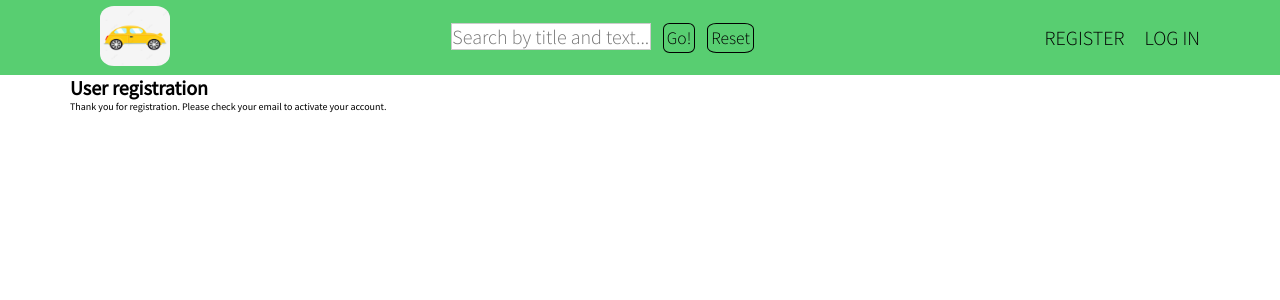
After one commit to wiktorpiela/carsforum, a Django app: page /accounts/registration-done in a window 1280 px wide. The commit adds this page. Shown: the top 300 px of the page. Run offline with Django 4.2, Linux system fonts and the light colour scheme.

Commit message:
registration_done view added

```diff
--- /dev/null
+++ b/accounts/templates/registration_done.html
@@ -0,0 +1,14 @@
+{% extends 'base.html' %}
+
+{% block title %}
+    User registration
+{% endblock title %}
+
+
+{% block content %}
+    <h1>User registration</h1>
+    <p>
+        Thank you for registration.
+        Please check your email to activate your account.
+    </p>
+{% endblock content %}
--- a/accounts/urls.py
+++ b/accounts/urls.py
@@ -5,6 +5,7 @@ app_name = "accounts"
 
 urlpatterns = [
     path("register/", views.register, name="register"),
+    path("registration-done", views.registration_done, name="registration_done"),
     path("login/", views.login_user, name="login_user"),
     path("logout/", views.logout_user, name="logout_user"),
 ]
--- a/accounts/views.py
+++ b/accounts/views.py
@@ -35,7 +35,7 @@ def register(request):
                     else:
                         form = RegistrationForm(request.POST)
                         inactiveUser = send_verification_email(request, form)
-                        return redirect("forumapp:home")
+                        return redirect("accounts:registration_done")
 
                 else:
                     error = "Email is not correct.Try again!"
@@ -43,6 +43,9 @@ def register(request):
         else:
             message = "Passwords don't match. Try again!"
             return render(request,"register.html",{"dontMatch":message})
+
+def registration_done(request):
+    return render(request, "registration_done.html")
 
 def login_user(request):
     if request.method == "GET":
--- a/static/css/main.css
+++ b/static/css/main.css
@@ -99,6 +99,18 @@ nav {
     color: rgb(65, 62, 62);
     border-color: rgb(65, 62, 62);
 }
+
+/* dropdown navbar menu */
+.main-nav li ul li{
+    display: none;
+}
+
+.main-nav li:hover ul li{
+    display: block;
+}
+
+
+
 
 /* --------------------------- */
 /* REUSABLE */
```
Also changed, not shown: base_templates/base.html (+9 -13 lines), static/js/index.js (added).
